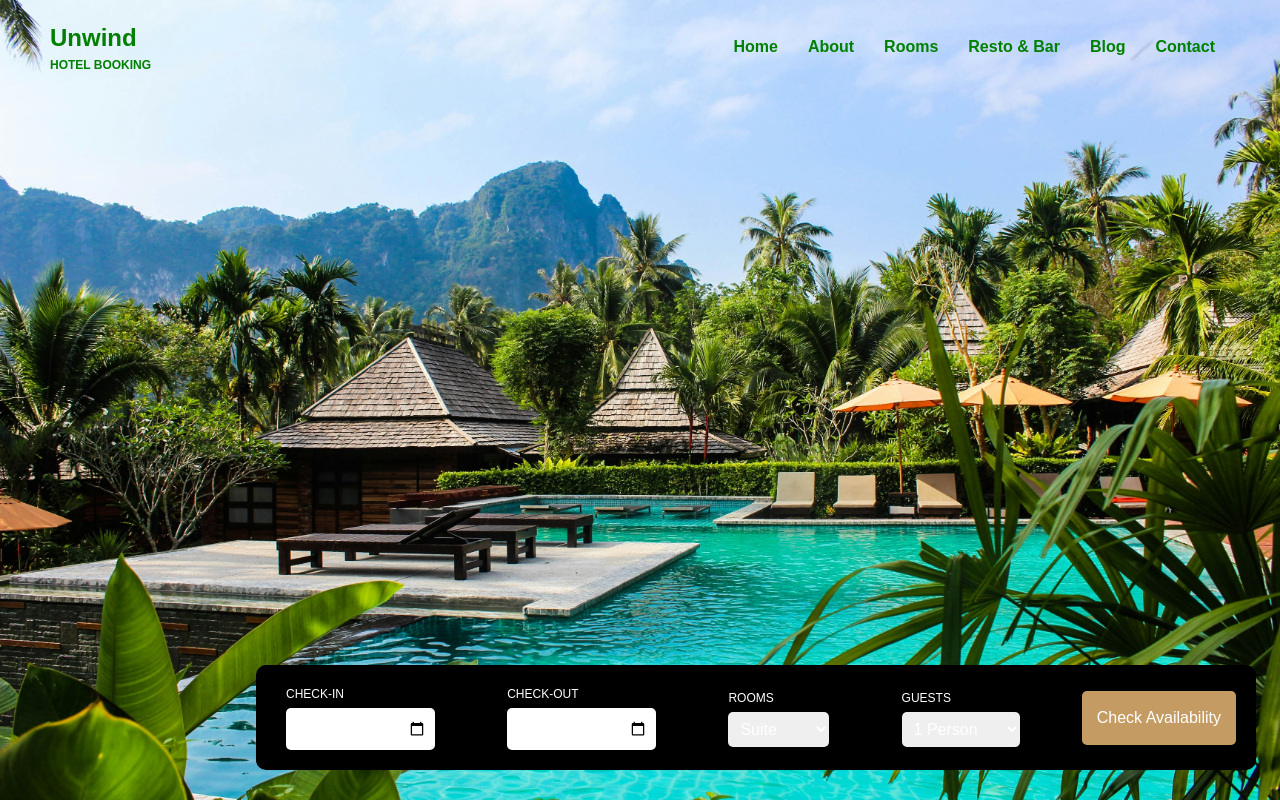
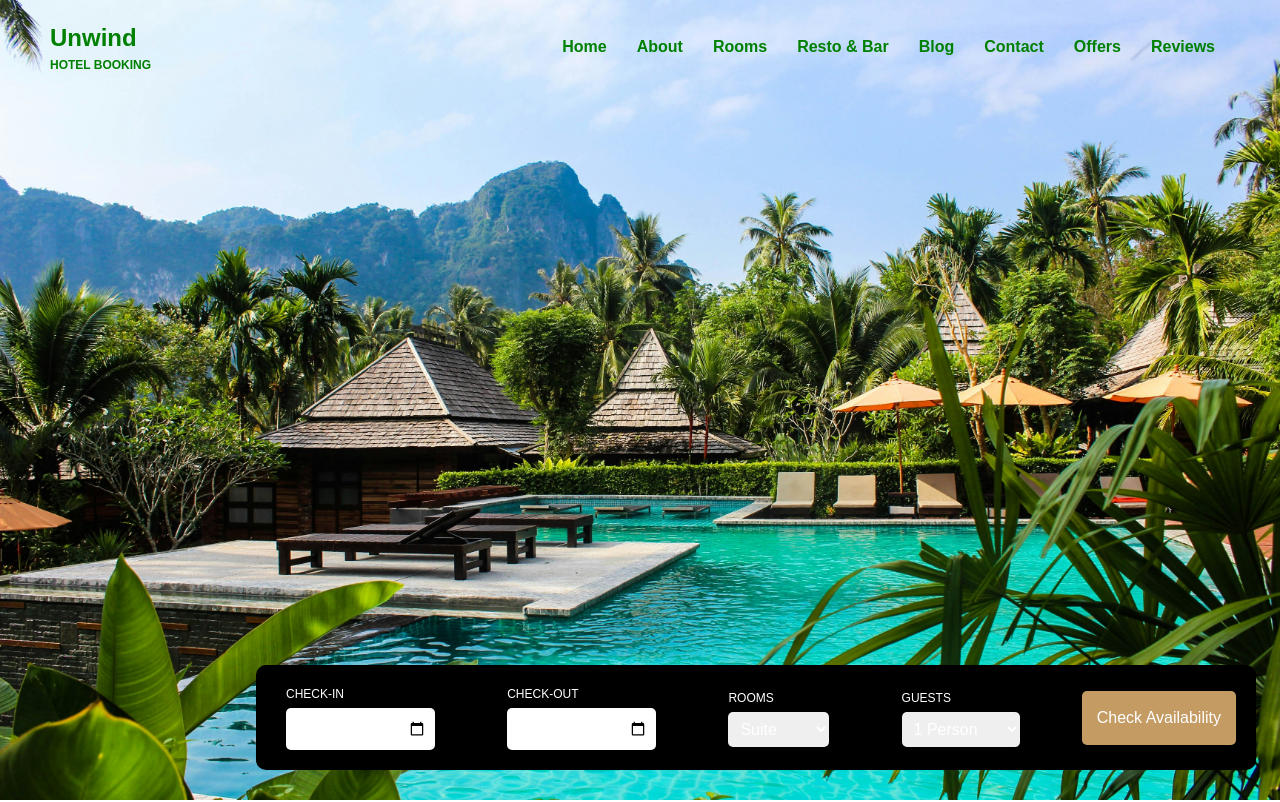
Before and after one commit to WathodkarSneha384/hotelBooking, a React (Create React App) app: page / in a window 1280 px wide. Shown: the top 802 px of the page. Built offline with nearby package versions, Linux system fonts and the light colour scheme.

Commit message:
added offers component and routing

```diff
--- a/package.json
+++ b/package.json
@@ -9,6 +9,7 @@
     "@testing-library/user-event": "^13.5.0",
     "bootstrap": "^5.3.3",
     "react": "^19.0.0",
+    "react-bootstrap": "^2.10.9",
     "react-dom": "^19.0.0",
     "react-icons": "^5.5.0",
     "react-router-dom": "^7.3.0",
@@ -38,8 +39,5 @@
       "last 1 firefox version",
       "last 1 safari version"
     ]
-  },
-  "devDependencies": {
-    "tailwindcss": "^3.4.17"
   }
 }
--- a/src/App.js
+++ b/src/App.js
@@ -1,18 +1,18 @@
 import { BrowserRouter as Router, Route, Routes } from "react-router-dom";
-
 import HomePages from "./components/HeroComponent.jsx/Pages/HomePages";
-
+import { SpecialOffers } from "./components/specialoffers/SpecialOffers";
+import ReviewList from "./components/review/ReviewList";
 
 function App() {
   return (
-   <Router>
-         <Routes>
-           <Route path="/" element={<HomePages />} />
-
-         </Routes>
-       </Router>
+    <Router>
+      <Routes>
+        <Route path="/" element={<HomePages />} />
+        <Route path="/offers" element={<SpecialOffers />} />
+        <Route path="/review" element={<ReviewList />} />
+      </Routes>
+    </Router>
   );
-
 }
 
 export default App;
--- a/src/components/Home.jsx
+++ b/src/components/Home.jsx
@@ -1,21 +1,42 @@
-import React from 'react'
-import '../Style/header.css'
+import React from "react";
+import "../Style/header.css";
 
 function Home() {
   return (
     <div className="hero">
-    <nav className="navbar">
-      <div className="logo">Unwind <span>HOTEL BOOKING</span></div>
-      <ul className="nav-links">
-        <li><a href="#">Home</a></li>
-        <li><a href="#">About</a></li>
-        <li><a href="#">Rooms</a></li>
-        <li><a href="#">Resto & Bar</a></li>
-        <li><a href="#">Blog</a></li>
-        <li><a href="#">Contact</a></li>
-      </ul>
-    </nav></div>
-  )
+      <nav className="navbar">
+        <div className="logo">
+          Unwind <span>HOTEL BOOKING</span>
+        </div>
+        <ul className="nav-links">
+          <li>
+            <a href="#">Home</a>
+          </li>
+          <li>
+            <a href="#">About</a>
+          </li>
+          <li>
+            <a href="#">Rooms</a>
+          </li>
+          <li>
+            <a href="#">Resto & Bar</a>
+          </li>
+          <li>
+            <a href="#">Blog</a>
+          </li>
+          <li>
+            <a href="#">Contact</a>
+          </li>
+          <li>
+            <a href="offers">Offers</a>
+          </li>
+          <li>
+            <a href="review">Reviews</a>
+          </li>
+        </ul>
+      </nav>
+    </div>
+  );
 }
 
-export default Home
+export default Home;
--- /dev/null
+++ b/src/components/specialoffers/Offer.jsx
@@ -0,0 +1,29 @@
+const Offer = ({ offer }) => {
+  return (
+    <div
+      className="card px-3 py-2 my-2"
+      style={{
+        width: "27rem",
+        color: "#fffafa",
+        background: "#8fbc8f",
+        border: "#808080",
+      }}
+    >
+      <div className="card-img-top">
+        <h4>{offer.offername}</h4>
+      </div>
+      <div className="card-body">
+        <h4 className="card-title">{offer.discount}</h4>
+        <h6 className="card-subtitle">{offer.offerTime}</h6>
+        <button
+          className="button  mt-2"
+          style={{ background: "#2f4f4f", color: "white" }}
+          onClick={() => alert("Offer is Applied")}
+        >
+          Apply
+        </button>
+      </div>
+    </div>
+  );
+};
+export default Offer;
--- /dev/null
+++ b/src/components/specialoffers/OfferList.jsx
@@ -0,0 +1,12 @@
+import offersCard from "../../database/offers/OfferCards";
+import Offer from "./Offer";
+
+const OfferList = () => {
+  const SpecialOffersList = offersCard.map((newoffer) => (
+    <div key={newoffer.id} className="col">
+      <Offer offer={newoffer} />
+    </div>
+  ));
+  return <div className="row"> {SpecialOffersList} </div>;
+};
+export default OfferList;
--- /dev/null
+++ b/src/components/specialoffers/SpecialOffers.jsx
@@ -0,0 +1,28 @@
+import React, { useState } from "react";
+import OfferList from "./OfferList";
+
+export const SpecialOffers = () => {
+  const [showOffers, setShowOffers] = useState(false);
+
+  const handleSpecialOfferBtn = () => {
+    setShowOffers(true);
+  };
+
+  return (
+    <div>
+      <button
+        className="button px-2 py-2 mx-2 my-2 "
+        style={{
+          background: "#8b4513",
+          color: "#fffafa",
+          borderRadius: " 5px",
+        }}
+        onClick={handleSpecialOfferBtn}
+      >
+        Special Offers
+      </button>
+      {showOffers && <OfferList />}
+    </div>
+  );
+
+};
--- /dev/null
+++ b/src/database/offers/OfferCards.js
@@ -0,0 +1,39 @@
+const offersCard = [
+  {
+    id: 1,
+    offername: "Welcome-Offer",
+    discount: "50%-off",
+    offerTime: "This offer is applicable before 31st April 2025.",
+  },
+  {
+    id: 2,
+    offername: "Holi-Special",
+    discount: "40%-off",
+    offerTime: "This offer is applicable before 20st Holi 2025.",
+  },
+  {
+    id: 3,
+    offername: "Summer-Offer",
+    discount: "40%-off",
+    offerTime: "This offer is applicable before 31st May 2025.",
+  },
+  {
+    id: 4,
+    offername: "ICICI-Credit-Card",
+    discount: "10%-off",
+    offerTime: "This offer is applicable before 31st Dec 2025.",
+  },
+  {
+    id: 5,
+    offername: "SBI-Credit-Card",
+    discount: "10%-off",
+    offerTime: "This offer is applicable before 31st Dec 2025.",
+  },
+  {
+    id: 6,
+    offername: "One-Card",
+    discount: "10%-off",
+    offerTime: "This offer is applicable before 31st Dec 2025.",
+  },
+];
+export default offersCard;
```
Also changed, not shown: 1 other file (tests, documents, lock files or other folders).
